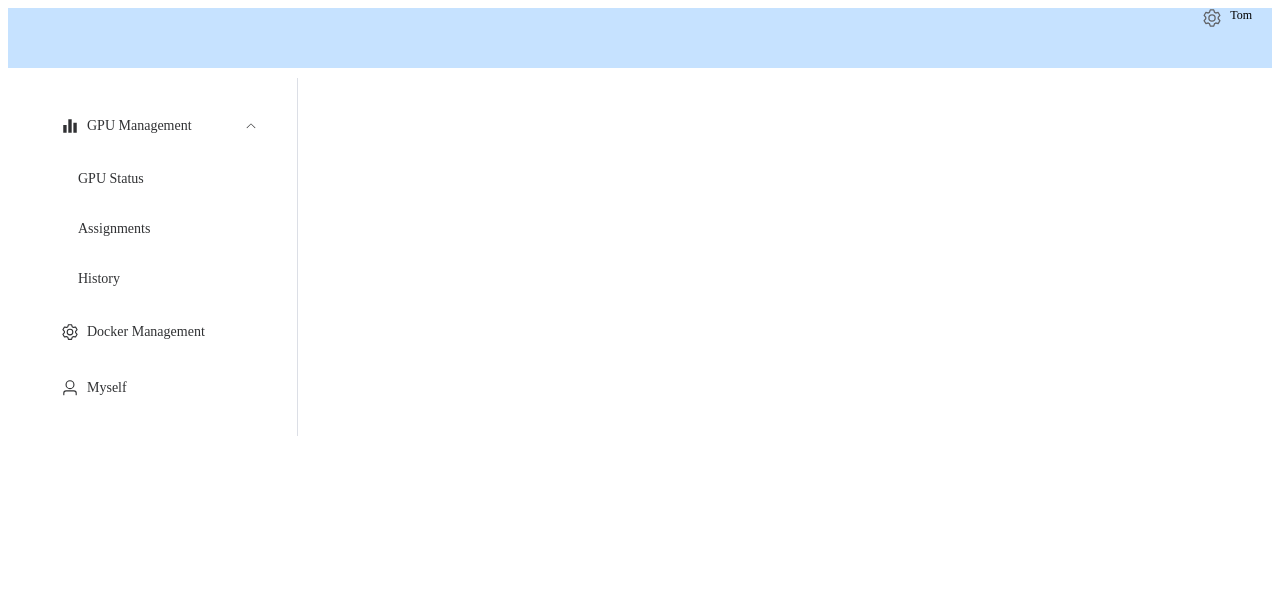
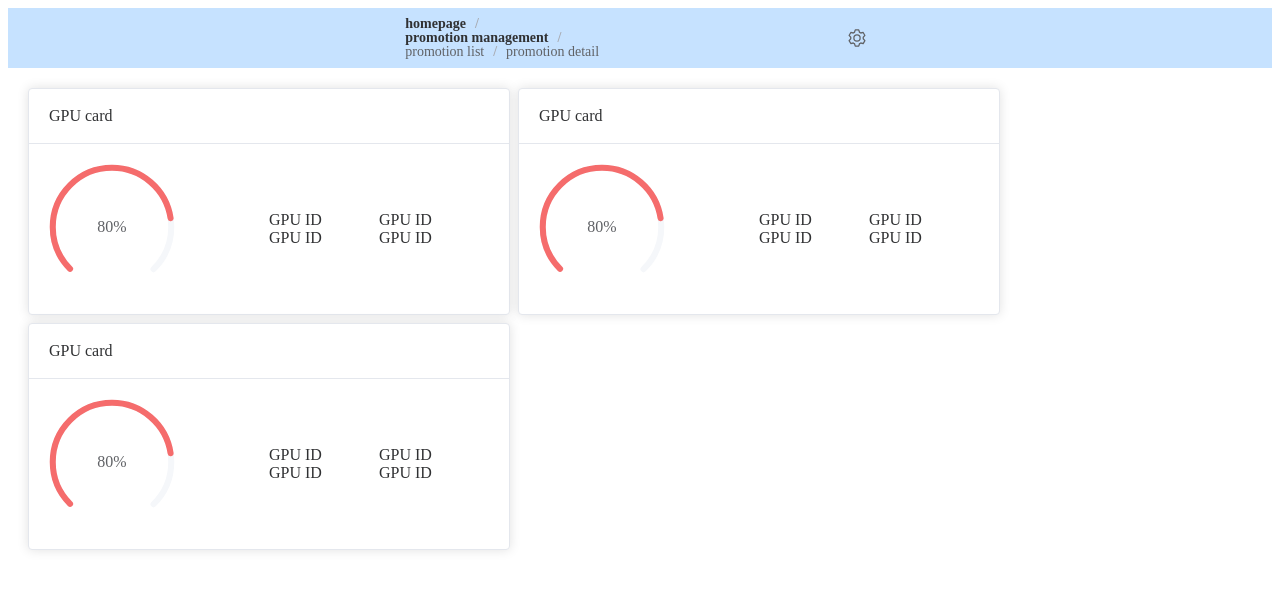
Before and after one commit to austiecodes/dwm-ui, a Vue app: page / in a window 1280 px wide. Shown: the top 590 px of the page. Built offline with nearby package versions, Linux system fonts and the light colour scheme.

Commit message:
demo phase1: gpu card and layout

```diff
--- a/src/App.vue
+++ b/src/App.vue
@@ -2,6 +2,7 @@
 // This starter template is using Vue 3 <script setup> SFCs
 // Check out https://vuejs.org/api/sfc-script-setup.html#script-setup
 import Home from './components/Home.vue';
+
 </script>
 
 <template>
--- /dev/null
+++ b/src/components/GPUCard.vue
@@ -0,0 +1,71 @@
+<script setup lang="ts">
+
+const colors = [
+    { color: '#f56c6c', percentage: 100 },
+    { color: '#e6a23c', percentage: 80 },
+    { color: '#5cb87a', percentage: 60 },
+    { color: '#1989fa', percentage: 40 },
+    { color: '#6f7ad3', percentage: 20 },
+]
+
+</script>
+
+<template>
+    <el-card class="box-card">
+        <template #header>
+            <div class="card-header">
+                <span>GPU card</span>
+            </div>
+        </template>
+        <el-row align="middle">
+            <el-col :span="12">
+                <el-progress type="dashboard" percentage="80" :color="colors"></el-progress>
+            </el-col>
+
+            <el-col :span="12">
+                <el-row>
+                    <el-col :span="24">
+                        <el-row>
+                            <el-col :span="12">
+                                <span>GPU ID</span>
+                            </el-col>
+                            <el-col :span="12">
+                                <span>GPU ID</span>
+                            </el-col>
+                        </el-row>
+                    </el-col>
+                    <el-col :span="24">
+                        <el-row>
+                            <el-col :span="12">
+                                <span>GPU ID</span>
+                            </el-col>
+                            <el-col :span="12">
+                                <span>GPU ID</span>
+                            </el-col>
+                        </el-row>
+                    </el-col>
+                </el-row>
+            </el-col>
+        </el-row>
+    </el-card>
+</template>
+
+<style>
+.card-header {
+    display: flex;
+    justify-content: space-between;
+    align-items: center;
+}
+
+.text {
+    font-size: 14px;
+}
+
+.item {
+    margin-bottom: 18px;
+}
+
+.box-card {
+    width: 480px;
+}
+</style>
--- a/src/components/HeaderBar.vue
+++ b/src/components/HeaderBar.vue
@@ -1,9 +1,20 @@
 <template>
-    <div class="toolbar">
+  <el-row type="flex" align="middle">
+
+    <el-col :span="12">
+      <el-breadcrumb separator="/">
+        <el-breadcrumb-item :to="{ path: '/' }">homepage</el-breadcrumb-item>
+        <el-breadcrumb-item><a href="/">promotion management</a></el-breadcrumb-item>
+        <el-breadcrumb-item>promotion list</el-breadcrumb-item>
+        <el-breadcrumb-item>promotion detail</el-breadcrumb-item>
+      </el-breadcrumb>
+    </el-col>
+
+    <el-col :span="12" style="align-items: center;">
       <el-dropdown>
-        <el-icon style="margin-right: 8px; margin-top: center; font-size: 20px;"
-          ><setting
-        /></el-icon>
+        <el-icon style="margin-right: 8px; margin-top: center; font-size: 20px;">
+          <setting />
+        </el-icon>
         <template #dropdown>
           <el-dropdown-menu>
             <el-dropdown-item>Person Info</el-dropdown-item>
@@ -11,16 +22,17 @@
           </el-dropdown-menu>
         </template>
       </el-dropdown>
-      <span>Tom</span>
-    </div>
+    </el-col>
+
+  </el-row>
 </template>
 
 <script setup lang="ts">
-    import { Setting } from '@element-plus/icons-vue'
+import { Setting } from '@element-plus/icons-vue'
 </script>
 
-  <style scoped>
-    .toolbar{
-      margin-top: auto;
-    }
-  </style>
+<style scoped>
+.el-row {
+  height: 100%;
+}
+</style>
--- a/src/components/Home.vue
+++ b/src/components/Home.vue
@@ -1,6 +1,7 @@
 <script setup lang="ts">
-import Navigation from './Navigation.vue'
+import Navigation from './Navigation.vue';
 import HeaderBar from './HeaderBar.vue';
+import GPUCard from './GPUCard.vue'
 </script>
 
 <template>
@@ -8,16 +9,15 @@ import HeaderBar from './HeaderBar.vue';
   <el-container class="layout-container">
 
     <el-header style="text-align: right; font-size: 12px">
-        <HeaderBar/>
+      <HeaderBar />
     </el-header>
 
     <el-container>
 
-        <el-aside style="height: 100%;">
-          <Navigation/>
-        </el-aside>
-
       <el-main height=100%>
+        <el-space wrap>
+          <div v-for="_ in 3"> <GPUCard/> </div>
+        </el-space>
       </el-main>
     </el-container>
 
@@ -26,18 +26,24 @@ import HeaderBar from './HeaderBar.vue';
 
 
 <style scoped>
-  .layout-container{
+.layout-container {
   height: 100vh;
 }
+
 .layout-container .el-header {
   position: relative;
   background-color: var(--el-color-primary-light-7);
+  align-items: middle;
+  justify-items: center;
+  vertical-align: middle;
 
 }
+
 .layout-container .el-aside {
   color: var(--el-text-color-primary);
 }
+
 .layout-container .el-main {
-    padding: 0;
+  padding: 20;
 }
 </style>
--- a/src/main.ts
+++ b/src/main.ts
@@ -6,3 +6,12 @@ import 'element-plus/dist/index.css'
 const app = createApp(App)
 app.use(ElementPlus)
 app.mount('#app')
+
+
+export default {
+    data() {
+        return {
+            cardNumber: 10,
+        }
+    }
+}
```
Lines whose indentation alone changed are shown as unchanged.
